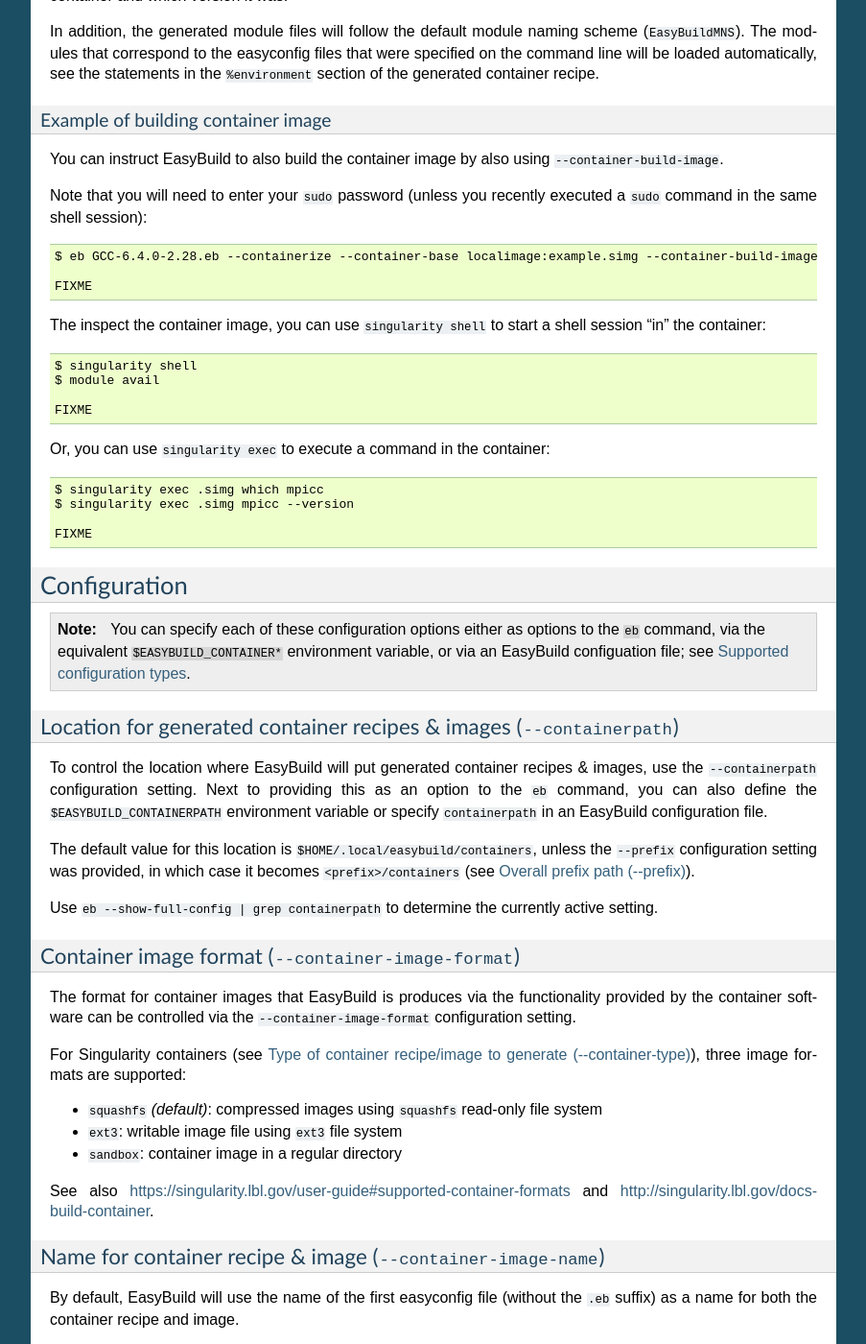
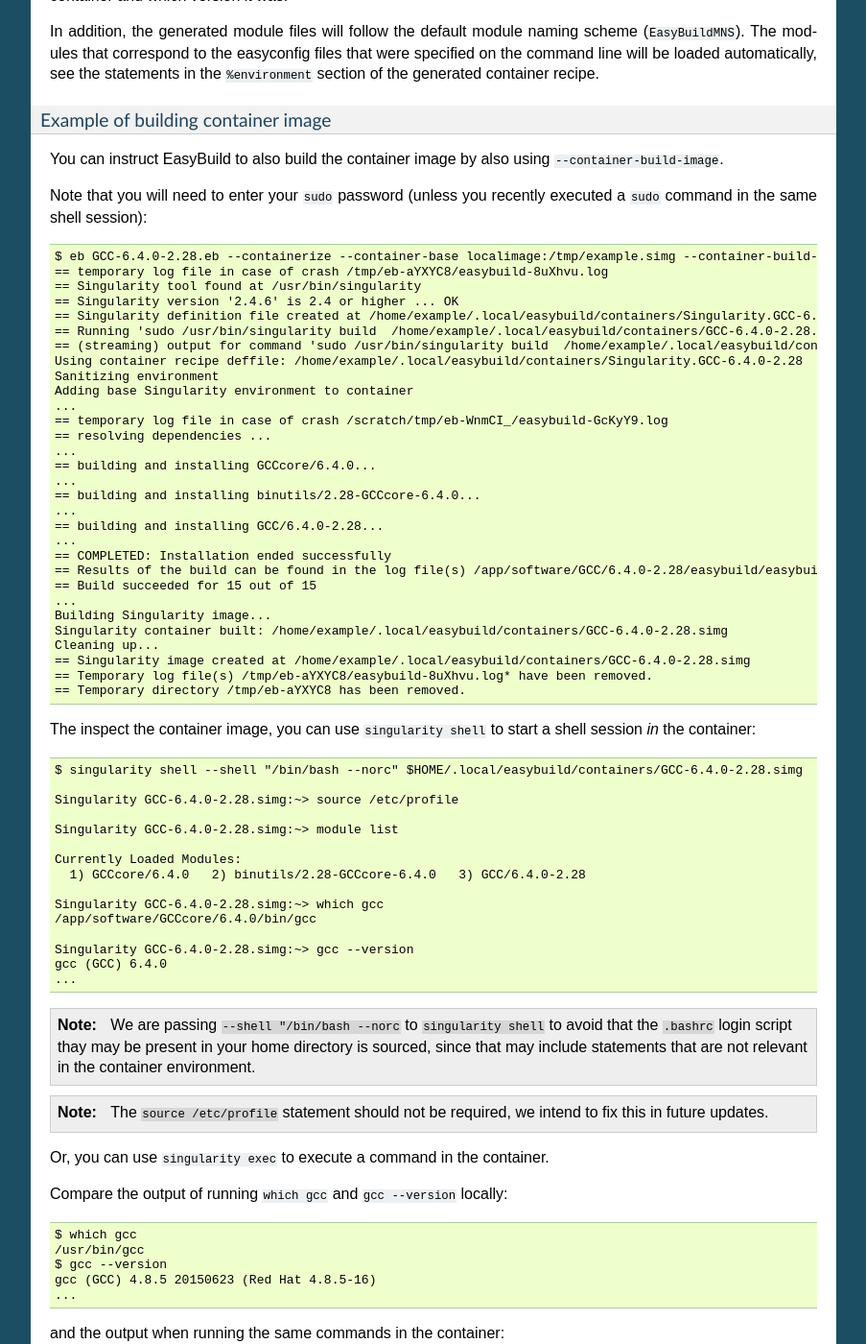
Before and after one commit to easybuilders/easybuild, a Sphinx documentation site: the page built from docs/Containers.rst, in a window 1280 px wide and 1400 px high, scrolled down 4046 px. Shown: the whole window at 96% size, without its empty margins (198-1101 px from the left). Built offline with Sphinx 7.4.7, drawn with Linux system fonts in a browser that asks for light colours; pages that are not in the unit, such as notebooks, are missing from menus; some of the changed text lies outside the part shown.

Commit message:
fix remarks + complete output of examples in container docs

```diff
--- a/docs/Containers.rst
+++ b/docs/Containers.rst
@@ -107,7 +107,7 @@
 EasyBuild will leverage functionality provided by the container software of choice
 (see :ref:`containers_cfg_image_type`) to build the container image.
 
-For example, in the case of Singularity, EasyBuild will run ``sudo singularity build`` on the generated container recipe.
+For example, in the case of Singularity, EasyBuild will run ``sudo /path/to/singularity build`` on the generated container recipe.
 
 .. note:: In order to leverage the image building functionality of the container software, admin privileges are
           typically required. Therefore, EasyBuild will run the command to build the container image with ``sudo``.
@@ -141,20 +141,20 @@
 Example usage
 ~~~~~~~~~~~~~
 
-In this example, we will use a pre-built base container image named ``example.simg``
+In this example, we will use a pre-built base container image located at ``/tmp/example.simg``
 (see also :ref:`containers_usage_container_base`).
 
 To let EasyBuild generate a container recipe for GCC 6.4.0 + binutils 2.28::
 
-    eb GCC-6.4.0-2.28.eb --containerize --container-base localimage:example.simg --experimental
+    eb GCC-6.4.0-2.28.eb --containerize --container-base localimage:/tmp/example.simg --experimental
 
 With other configuration options left to default (see output of ``eb --show-config``),
 this will result in a Singularity container recipe using ``example.simg`` as base image,
 which will be stored in ``$HOME/.local/containers``::
 
-    $ eb GCC-6.4.0-2.28.eb --containerize --container-base localimage:example.simg --experimental
+    $ eb GCC-6.4.0-2.28.eb --containerize --container-base localimage:/tmp/example.simg --experimental
     == temporary log file in case of crash /tmp/eb-dLZTNF/easybuild-LPLeG0.log
-    == Singularity definition file created at /Users/kehoste/.local/easybuild/containers/Singularity.GCC-6.4.0-2.28
+    == Singularity definition file created at /home/example/.local/easybuild/containers/Singularity.GCC-6.4.0-2.28
     == Temporary log file(s) /tmp/eb-dLZTNF/easybuild-LPLeG0.log* have been removed.
     == Temporary directory /tmp/eb-dLZTNF has been removed.
 
@@ -166,15 +166,15 @@
 
 Below is an example of container recipe for that was generated by EasyBuild, using the following command::
 
-    eb Python-3.6.4-foss-2018a.eb OpenMPI-2.1.2-GCC-6.4.0-2.28.eb -C --container-base shub:shahzebsiddiqui/eb-singularity:centos-7.3.1611 --experimental
+    eb Python-3.6.4-foss-2018a.eb OpenMPI-2.1.2-GCC-6.4.0-2.28.eb -C --container-base shub:shahzebsiddiqui/eb-singularity:centos-7.4.1708 --experimental
 
-It uses the ``shahzebsiddiqui/eb-singularity:centos-7.3.1611`` base container image that is available from Singularity hub
+It uses the ``shahzebsiddiqui/eb-singularity:centos-7.4.1708`` base container image that is available from Singularity hub
 (see https://singularity-hub.org/collections/143).
 
 .. code::
 
     Bootstrap: shub
-    From: shahzebsiddiqui/eb-singularity:centos-7.3.1611
+    From: shahzebsiddiqui/eb-singularity:centos-7.4.1708
 
     %post
     yum --skip-broken -y install openssl-devel libssl-dev libopenssl-devel
@@ -233,24 +233,82 @@
 Note that you will need to enter your ``sudo`` password (unless you recently executed a ``sudo`` command
 in the same shell session)::
 
-    $ eb GCC-6.4.0-2.28.eb --containerize --container-base localimage:example.simg --container-build-image --experimental
-
-    FIXME
+    $ eb GCC-6.4.0-2.28.eb --containerize --container-base localimage:/tmp/example.simg --container-build-image --experimental
+    == temporary log file in case of crash /tmp/eb-aYXYC8/easybuild-8uXhvu.log
+    == Singularity tool found at /usr/bin/singularity
+    == Singularity version '2.4.6' is 2.4 or higher ... OK
+    == Singularity definition file created at /home/example/.local/easybuild/containers/Singularity.GCC-6.4.0-2.28
+    == Running 'sudo /usr/bin/singularity build  /home/example/.local/easybuild/containers/GCC-6.4.0-2.28.simg /home/example/.local/easybuild/containers/Singularity.GCC-6.4.0-2.28', you may need to enter your 'sudo' password...
+    == (streaming) output for command 'sudo /usr/bin/singularity build  /home/example/.local/easybuild/containers/GCC-6.4.0-2.28.simg /home/example/.local/easybuild/containers/Singularity.GCC-6.4.0-2.28':
+    Using container recipe deffile: /home/example/.local/easybuild/containers/Singularity.GCC-6.4.0-2.28
+    Sanitizing environment
+    Adding base Singularity environment to container
+    ...
+    == temporary log file in case of crash /scratch/tmp/eb-WnmCI_/easybuild-GcKyY9.log
+    == resolving dependencies ...
+    ...
+    == building and installing GCCcore/6.4.0...
+    ...
+    == building and installing binutils/2.28-GCCcore-6.4.0...
+    ...
+    == building and installing GCC/6.4.0-2.28...
+    ...
+    == COMPLETED: Installation ended successfully
+    == Results of the build can be found in the log file(s) /app/software/GCC/6.4.0-2.28/easybuild/easybuild-GCC-6.4.0-20180424.084946.log
+    == Build succeeded for 15 out of 15
+    ...
+    Building Singularity image...
+    Singularity container built: /home/example/.local/easybuild/containers/GCC-6.4.0-2.28.simg
+    Cleaning up...
+    == Singularity image created at /home/example/.local/easybuild/containers/GCC-6.4.0-2.28.simg
+    == Temporary log file(s) /tmp/eb-aYXYC8/easybuild-8uXhvu.log* have been removed.
+    == Temporary directory /tmp/eb-aYXYC8 has been removed.
 
 
-The inspect the container image, you can use ``singularity shell`` to start a shell session "in" the container::
+The inspect the container image, you can use ``singularity shell`` to start a shell session *in* the container::
 
-    $ singularity shell
-    $ module avail
+    $ singularity shell --shell "/bin/bash --norc" $HOME/.local/easybuild/containers/GCC-6.4.0-2.28.simg
 
-    FIXME
+    Singularity GCC-6.4.0-2.28.simg:~> source /etc/profile
 
-Or, you can use ``singularity exec`` to execute a command in the container::
+    Singularity GCC-6.4.0-2.28.simg:~> module list
 
-    $ singularity exec .simg which mpicc
-    $ singularity exec .simg mpicc --version
+    Currently Loaded Modules:
+      1) GCCcore/6.4.0   2) binutils/2.28-GCCcore-6.4.0   3) GCC/6.4.0-2.28
 
-    FIXME
+    Singularity GCC-6.4.0-2.28.simg:~> which gcc
+    /app/software/GCCcore/6.4.0/bin/gcc
+
+    Singularity GCC-6.4.0-2.28.simg:~> gcc --version
+    gcc (GCC) 6.4.0
+    ...
+
+
+.. note:: We are passing ``--shell "/bin/bash --norc`` to ``singularity shell`` to avoid that the ``.bashrc`` login
+          script thay may be present in your home directory is sourced, since that may include statements that are
+          not relevant in the container environment.
+
+.. note:: The ``source /etc/profile`` statement should not be required, we intend to fix this in future updates.
+
+
+Or, you can use ``singularity exec`` to execute a command in the container.
+
+Compare the output of running ``which gcc`` and ``gcc --version`` locally::
+
+    $ which gcc
+    /usr/bin/gcc
+    $ gcc --version
+    gcc (GCC) 4.8.5 20150623 (Red Hat 4.8.5-16)
+    ...
+
+and the output when running the same commands in the container::
+
+    $ singularity exec GCC-6.4.0-2.28.simg which gcc
+    /app/software/GCCcore/6.4.0/bin/gcc
+
+    $ singularity exec GCC-6.4.0-2.28.simg gcc --version
+    gcc (GCC) 6.4.0
+    ...
 
 
 Configuration
@@ -341,8 +399,11 @@
     # use current directory as location for generated container recipes & images
     $ export EASYBUILD_CONTAINERPATH=$PWD
 
-    # build base container image for foss/2018a toolchain, on top of CentOS 7.3 base image from Singularity Hub
-    $ eb -C --container-build-image foss-2018a.eb --container-base shub:shahzebsiddiqui/eb-singularity:centos-7.3.1611
+    # build base container image for OpenMPI + GCC parts of foss/2018a toolchain, on top of CentOS 7.4 base image from Singularity Hub
+    $ eb -C --container-build-image OpenMPI-2.1.2-GCC-6.4.0-2.28.eb --container-base shub:shahzebsiddiqui/eb-singularity:centos-7.4.1708 --experimental
+
+    # build another container image for the for the full foss/2018a toolchain, using the OpenMPI + GCC container as a base
+    $ eb -C --container-build-image foss-2018a.eb --container-base localimage:OpenMPI-2.1.2-GCC-6.4.0-2.28.simg --experimental
 
     # build container image for Python 3.6.4 with foss/2018a toolchain by leveraging base container image foss-2018a.simg
-    $ eb -C --container-build-image Python-3.6.4-foss-2018a.eb --container-base foss-2018a.simg
+    $ eb -C --container-build-image Python-3.6.4-foss-2018a.eb --container-base localimage:$PWD/foss-2018a.simg --experimental
```
